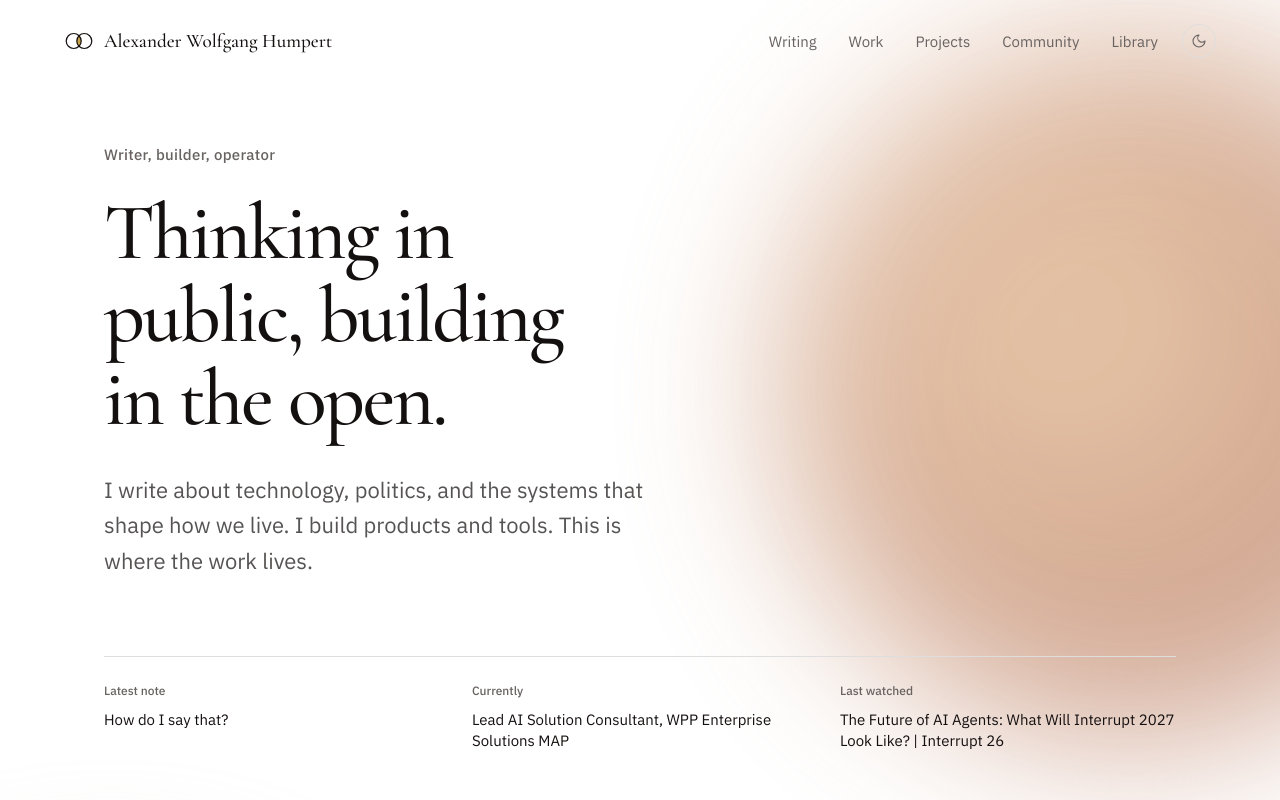
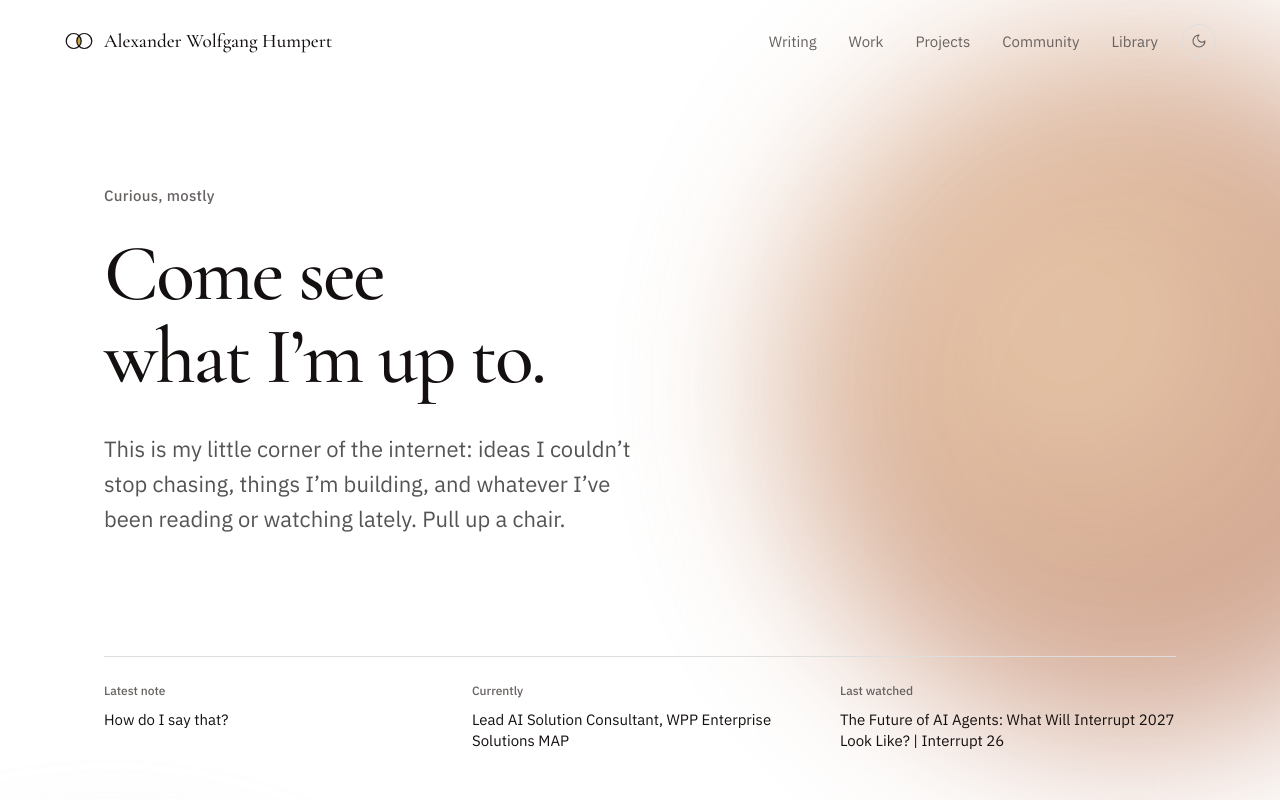
Before and after one commit to AlexHumpert/Website, a React (Vite) app in the folder my-website/: page / in a window 1280 px wide. Shown: the top 800 px of the page. Built offline with nearby package versions, Linux system fonts and the light colour scheme.

Commit message:
Make the homepage hero more playful
Co-Authored-By: Claude Opus 5.5 <noreply@anthropic.com>

```diff
--- a/my-website/src/components/sections/Hero.jsx
+++ b/my-website/src/components/sections/Hero.jsx
@@ -30,10 +30,10 @@ export default function Hero() {
 
       <div className="container hero-inner">
         <div className="hero-copy">
-          <p className="hero-kicker">Writer, builder, operator</p>
-          <h1 className="hero-title">Thinking in public, building in the open.</h1>
+          <p className="hero-kicker">Curious, mostly</p>
+          <h1 className="hero-title">Come see what I&rsquo;m up to.</h1>
           <p className="hero-lede">
-            I write about technology, politics, and the systems that shape how we live. I build products and tools. This is where the work lives.
+            This is my little corner of the internet: ideas I couldn&rsquo;t stop chasing, things I&rsquo;m building, and whatever I&rsquo;ve been reading or watching lately. Pull up a chair.
           </p>
         </div>
 
```
